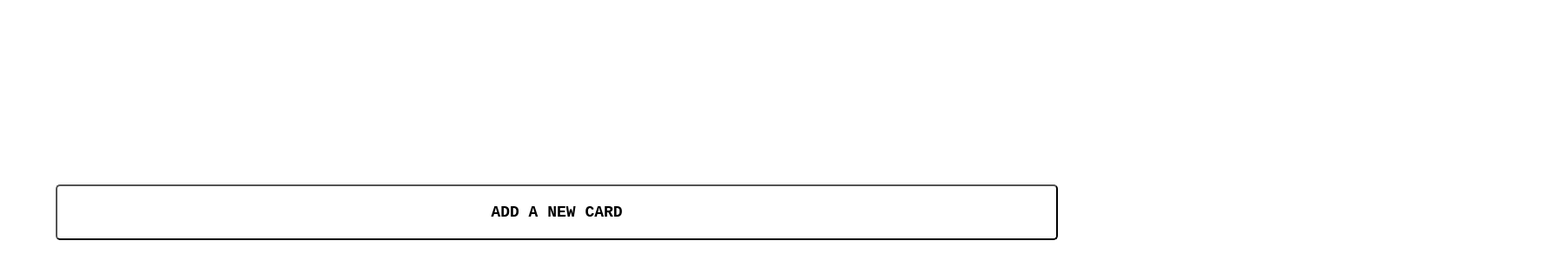
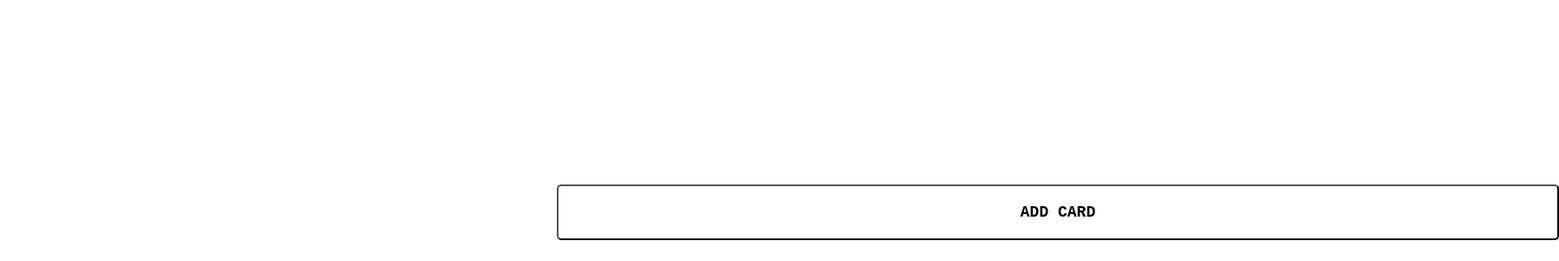
Before and after one commit to Egeeoz/js_2023_kungFuPants_eWallet, a React (Vite) app: page /Add in a window 1280 px wide. Shown: the part 500-800 px from the top of the page at 87% size, 1792 px wide, since content can reach past the window. Built offline with nearby package versions, Linux system fonts and the light colour scheme; a web font is replaced by a local one.

Commit message:
Fixed routing

```diff
--- a/src/App.tsx
+++ b/src/App.tsx
@@ -4,15 +4,25 @@ import {
   createRoutesFromElements,
   Route,
   RouterProvider,
-  Routes,
 } from "react-router-dom";
+
 import Home from "./Pages/Home";
 import AddCard from "./Pages/AddCard";
+
+const router = createBrowserRouter(
+  createRoutesFromElements(
+    <Route>
+        <Route index element={<Home />} />
+        <Route path="/Add" element={<AddCard />} />
+    </Route>
+  )
+);
 
 function App() {
   return (
     <>
-      <Home />
+    <RouterProvider router={router}>
+    </RouterProvider>
     </>
   );
 }
--- a/src/Components/Button.tsx
+++ b/src/Components/Button.tsx
@@ -1,12 +1,17 @@
 import "../abstracts/button.scss";
+import { Link } from 'react-router-dom';
+
 interface Props {
   text: string;
+  to: string;
 }
 
-const Button = ({ text }: Props) => {
+const Button = ({ text, to }: Props) => {
   return (
     <section>
-      <button>{text}</button>
+      <Link to={to}>
+        <button>{text}</button>
+      </Link>
     </section>
   );
 };
--- a/src/Pages/AddCard.tsx
+++ b/src/Pages/AddCard.tsx
@@ -5,7 +5,7 @@ const AddCard = () => {
   return (
     <>
       <Top text="Add a new bank card" />
-      <Button text="Add card"></Button>
+      <Button text="Add card" to={"/"}></Button>
     </>
   );
 };
--- a/src/Pages/Home.tsx
+++ b/src/Pages/Home.tsx
@@ -5,7 +5,7 @@ const Home = () => {
   return (
     <>
       <Top text="E-wallet" />
-      <Button text="add a new card"></Button>
+      <Button text="add a new card" to={"/Add"}></Button>
     </>
   );
 };
--- a/src/abstracts/button.scss
+++ b/src/abstracts/button.scss
@@ -5,6 +5,7 @@ section {
   display: flex;
   justify-content: center;
 }
+
 
 button {
   padding: 20px 30px;
```
